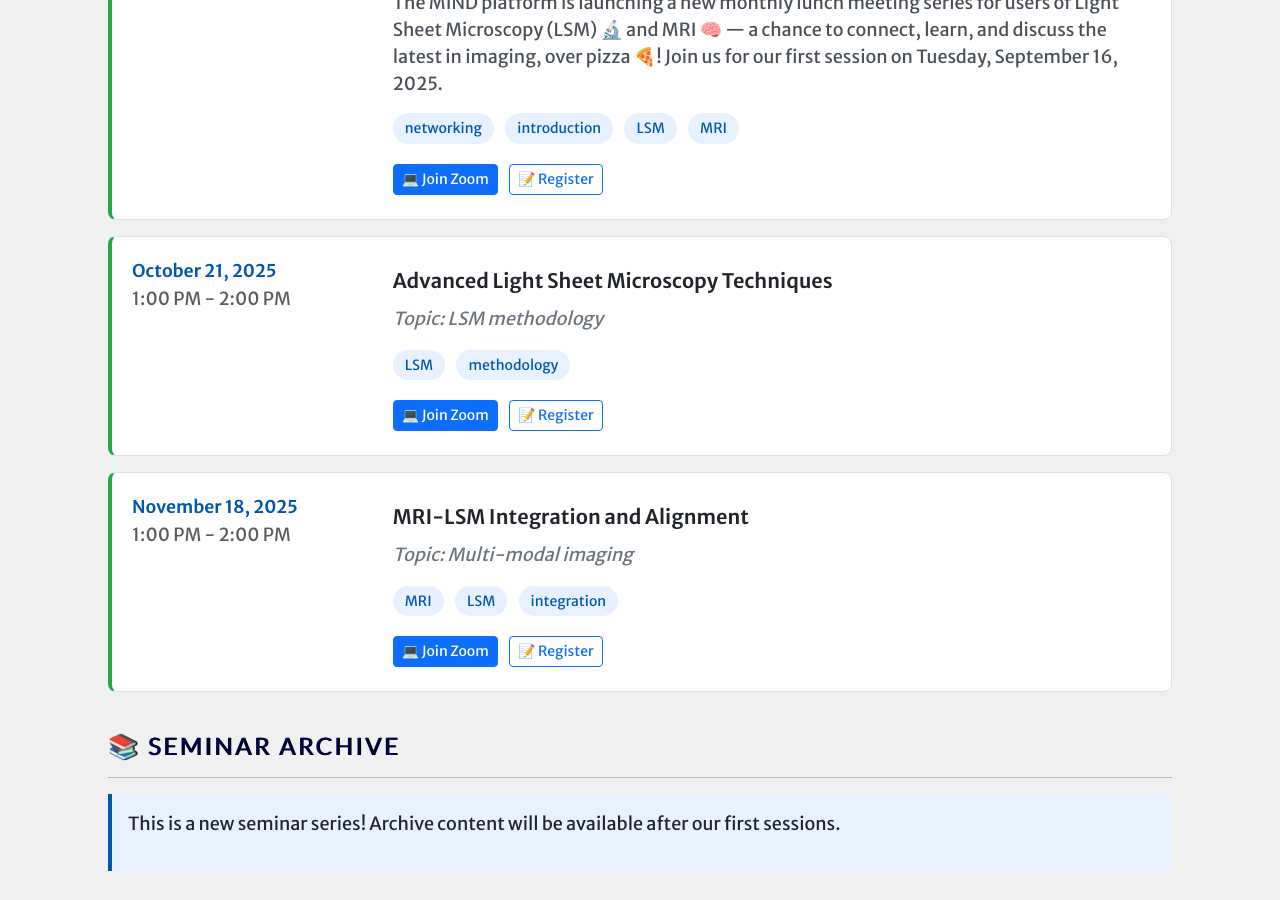
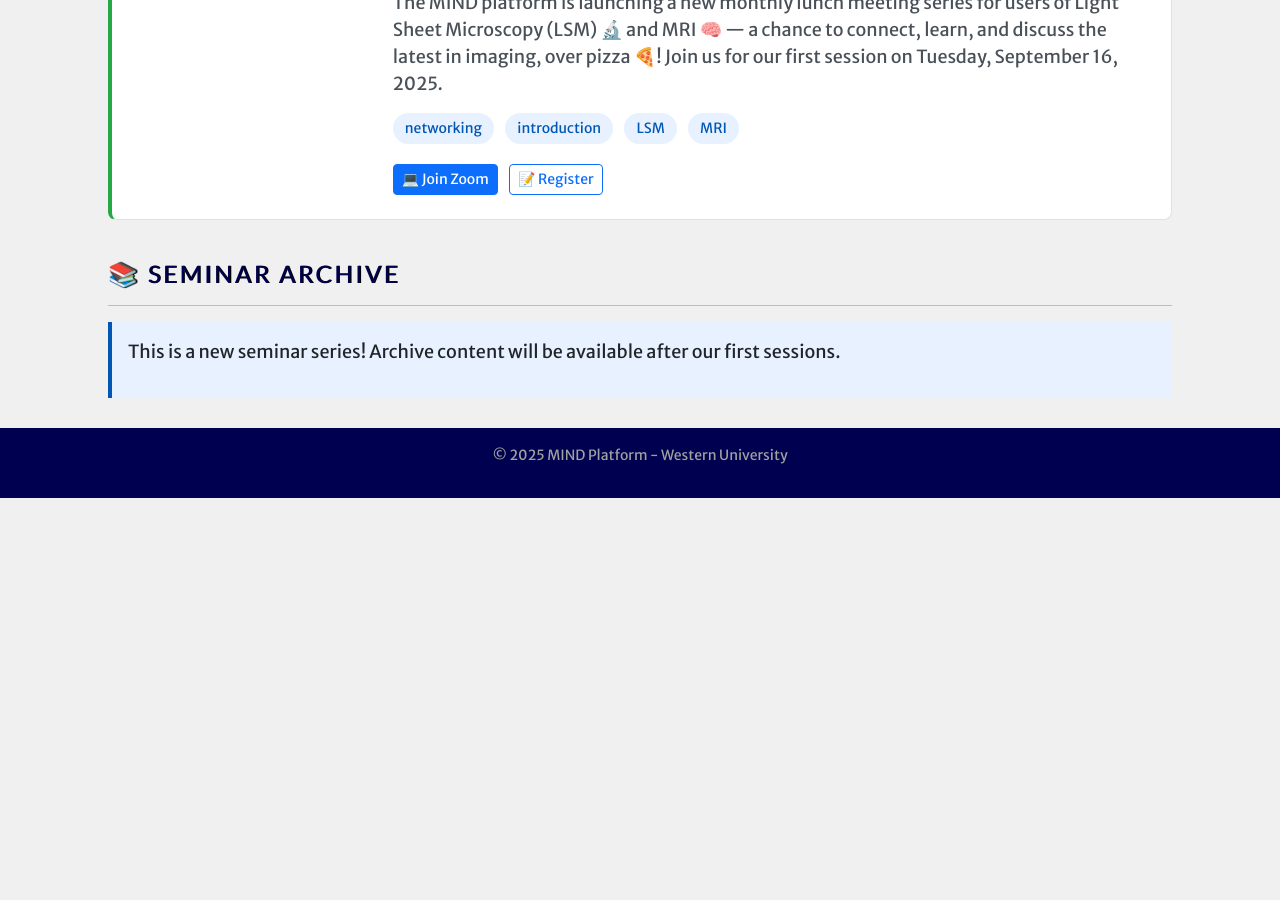
Before and after one commit to khanlab/khanlab.github.io, a Jekyll site: the page built from seminars.html, in a window 1280 px wide and 900 px high, scrolled down 1233 px. Built offline with Jekyll 4.4.1, drawn with Linux system fonts in a browser that asks for light colours; after the commit the page ends 1731 px from its top, so only the background shows below that.

Commit message:
Remove hallucinated seminar dates after September 16th
Co-authored-by: akhanf <11492701+akhanf@users.noreply.github.com>

```diff
--- a/_data/seminars/upcoming.yml
+++ b/_data/seminars/upcoming.yml
@@ -10,25 +10,3 @@ upcoming:
     tags: ["networking", "introduction", "LSM", "MRI"]
     registration_required: true
     zoom_link: "https://westernuniversity.zoom.us/j/96145254780"
-
-  - date: "2025-10-21"
-    time: "1:00 PM - 2:00 PM"
-    title: "Advanced Light Sheet Microscopy Techniques"
-    presenter: "TBD"
-    affiliation: ""
-    topic: "LSM methodology"
-    abstract: "To be announced"
-    tags: ["LSM", "methodology"]
-    registration_required: true
-    zoom_link: "https://westernuniversity.zoom.us/j/96145254780"
-
-  - date: "2025-11-18"
-    time: "1:00 PM - 2:00 PM"
-    title: "MRI-LSM Integration and Alignment"
-    presenter: "TBD"
-    affiliation: ""
-    topic: "Multi-modal imaging"
-    abstract: "To be announced"
-    tags: ["MRI", "LSM", "integration"]
-    registration_required: true
-    zoom_link: "https://westernuniversity.zoom.us/j/96145254780"
```
